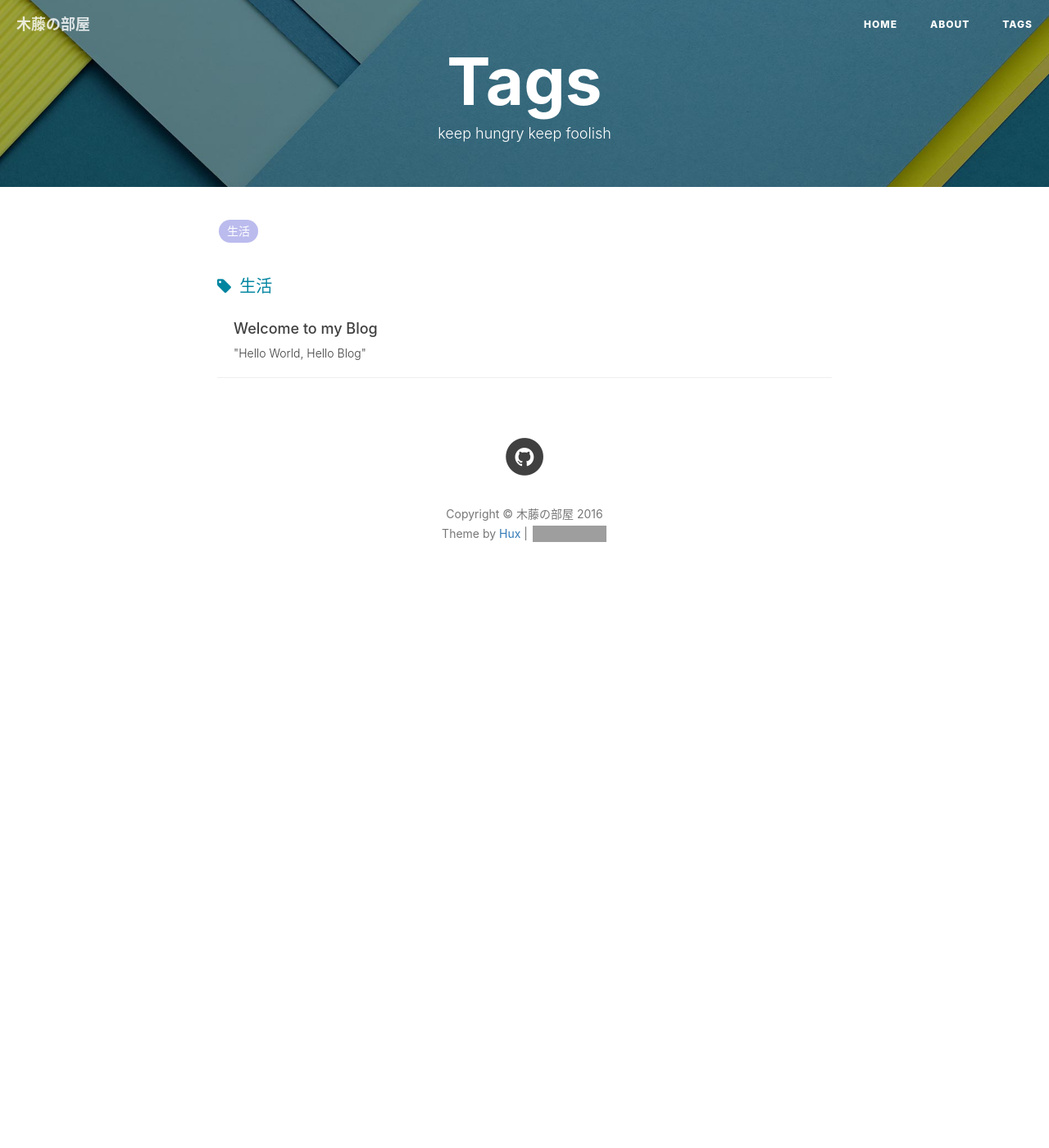
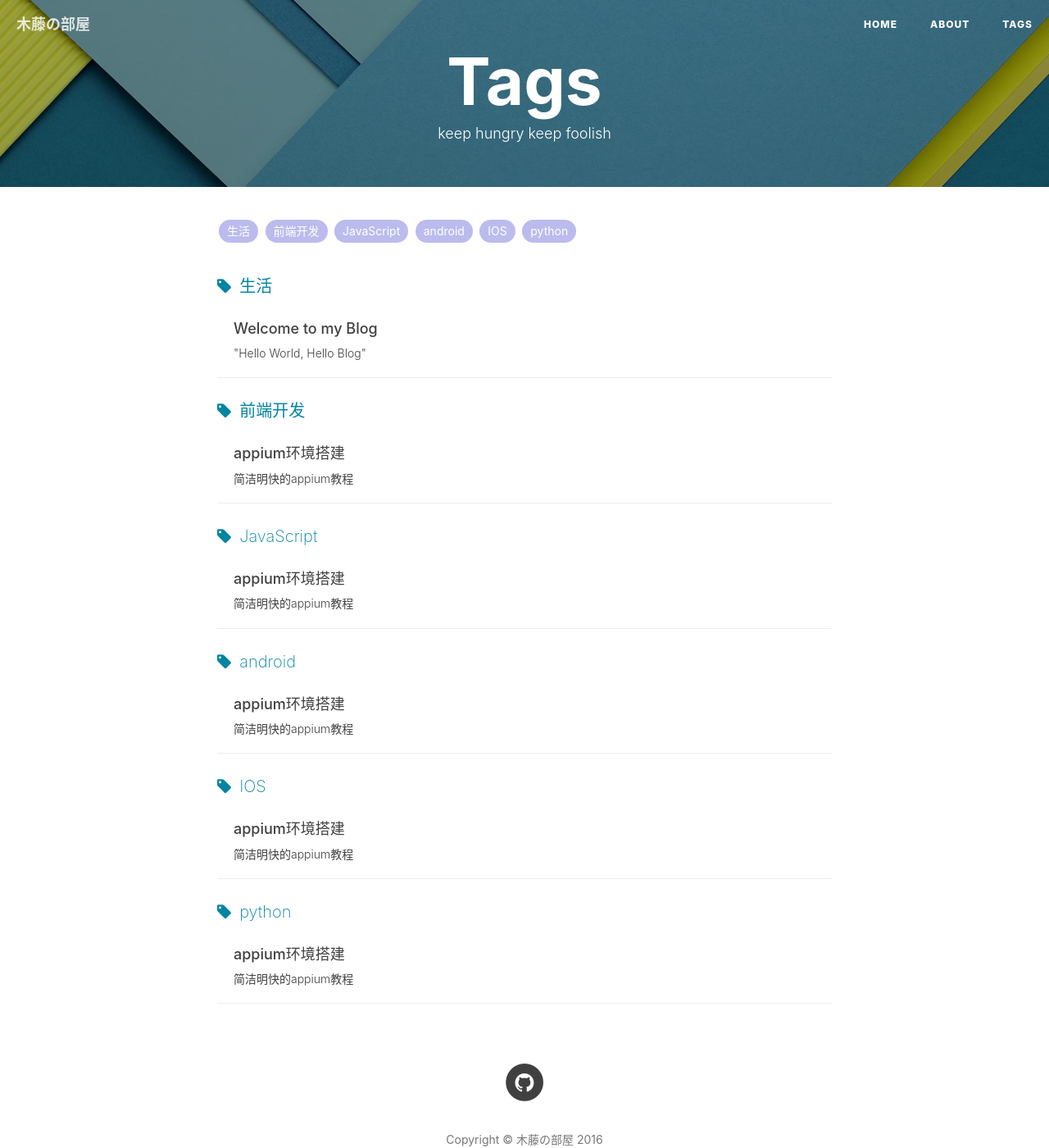
Before and after one commit to shiciki/blog, a Jekyll site: the page built from tags.html, in a window 1280 px wide and 1400 px high. Shown: the whole window at 82% size. Built offline with Jekyll 4.4.1, drawn with Linux system fonts in a browser that asks for light colours; nearby versions of some CDN libraries; comment, search, counter and statistics services are not loaded; grey boxes are pictures that could not be loaded.

Commit message:
b11.091207

```diff
--- a/_posts/2016-09-13-appiumbulid.markdown
+++ b/_posts/2016-09-13-appiumbulid.markdown
@@ -6,11 +6,11 @@
 author:     "shiciki"
 header-img: "img/post-bg-2015.jpg"
 tags:
-    - appium
-    - 自动化测试
-	- IOS
-	- android
-	- python
+    - 前端开发
+    - JavaScript
+    - android
+    - IOS
+    - python
 ---
 
 appium网上教程也有很多了，但搭建的时候发现很多教程使用appium的版本较老，使得安装程序较为复杂，实际上并不需要那么复杂
```
